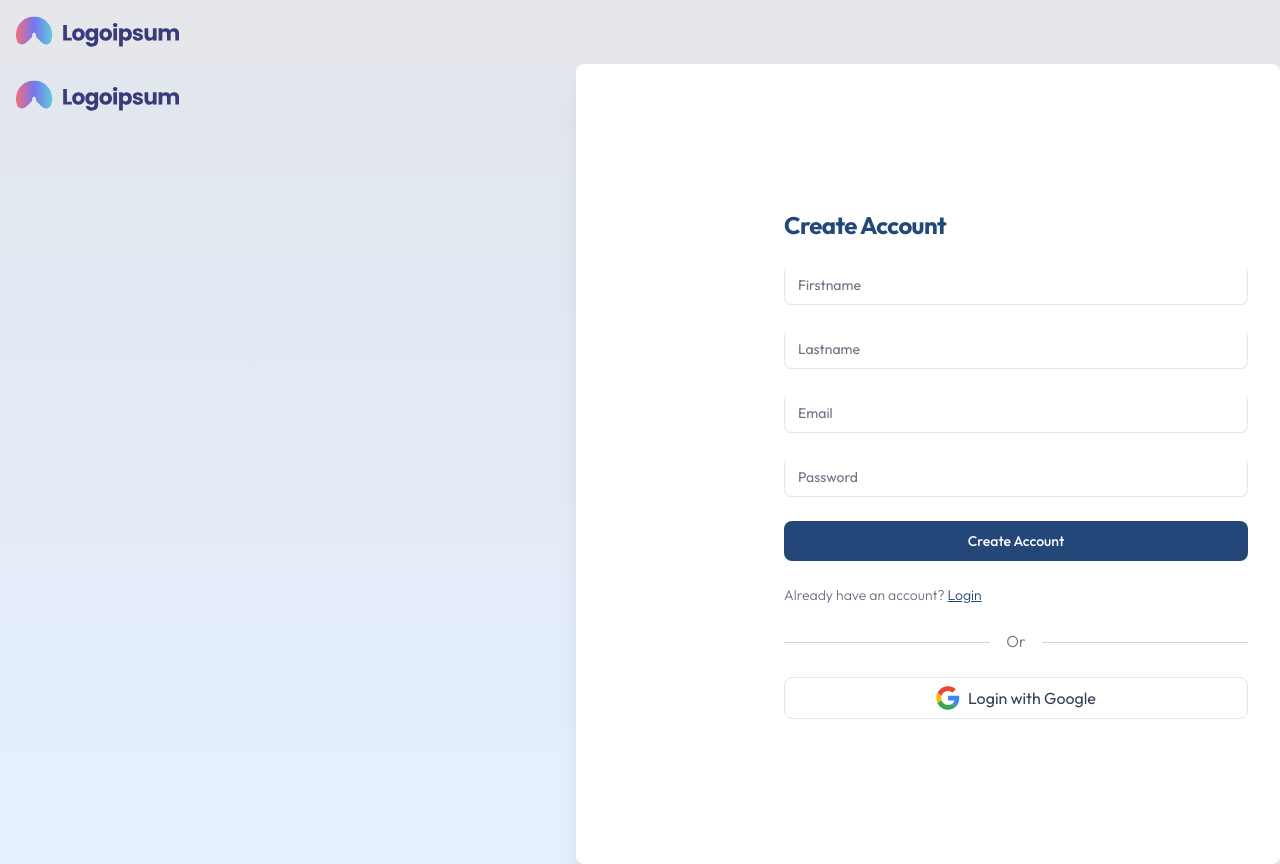
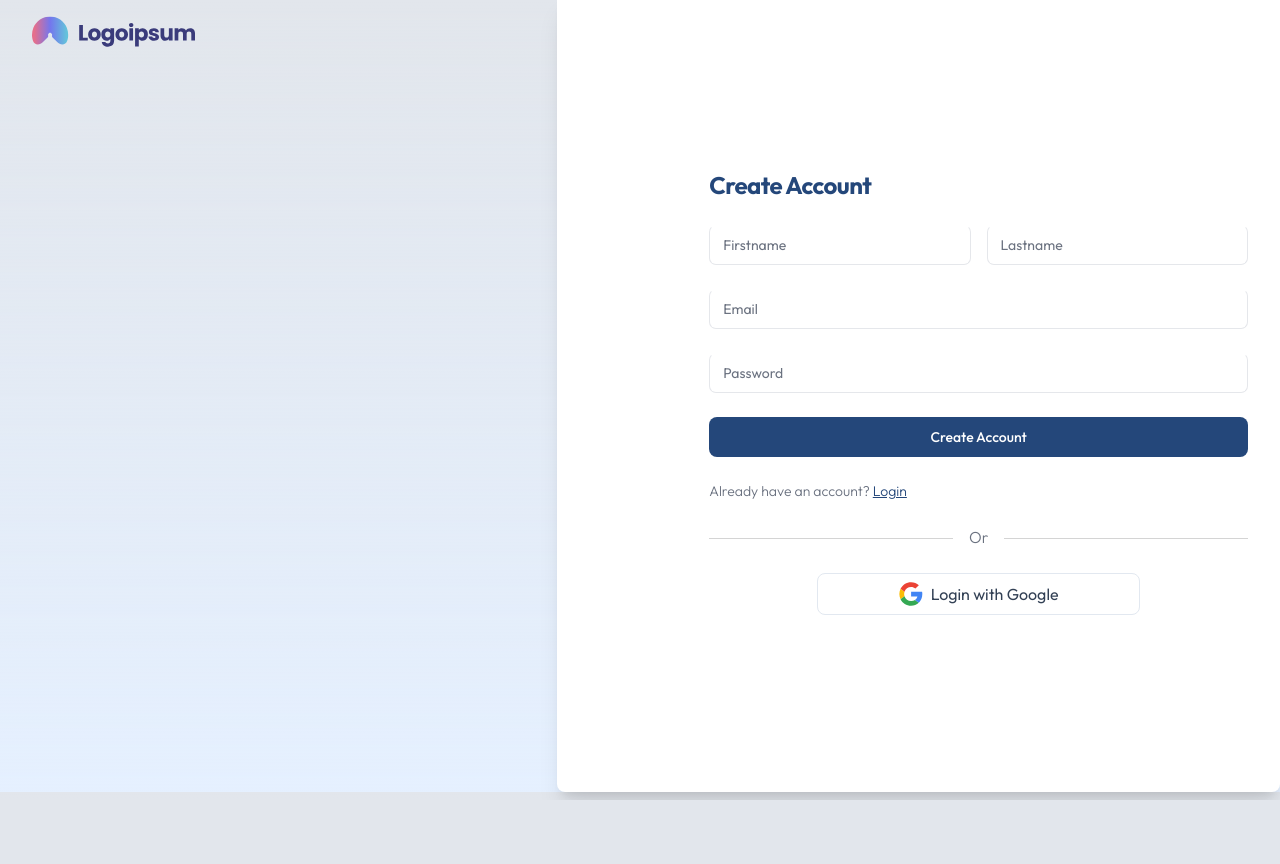
Before and after one commit to adrianbarnes/urgenttime, a Next.js app: page /auth/register in a window 1280 px wide. After the commit the page ends 800 px from the top, so only its background shows below. Built offline with nearby package versions, Linux system fonts and the light colour scheme.

Commit message:
Implement signup UI

```diff
--- a/src/app/auth/layout.tsx
+++ b/src/app/auth/layout.tsx
@@ -6,8 +6,9 @@ export default function AuthLayout({
   children: React.ReactNode
 }) {
   return (
-    <div className="container mx-auto">
-      <nav className="flex items-center justify-between p-4 bg-gray-200">
+    <div className="w-full">
+      <nav className="flex items-center justify-between mt-4">
+        <div className="ml-8">
           <div className="flex items-center">
 
             <a href="#">
@@ -18,13 +19,14 @@ export default function AuthLayout({
               />
             </a>
           </div>
+        </div>
         {/* <div className="flex items-center">
         <a>
           <img src="/avatar.png" alt="User Avatar" className="h-8 w-8 rounded-full" />
         </a>
     </div> */}
       </nav>
-      <div>{children}</div>
+      {children}
     </div>
   );
 }
--- a/src/app/auth/register/page.tsx
+++ b/src/app/auth/register/page.tsx
@@ -3,29 +3,16 @@ import Link from "next/link";
 
 export default function Page() {
   return (
-    <div className="flex">
-      <nav className="flex-auto w-32 justify-between p-4">
-        <div className="flex items-center">
-
-          <Link href="#">
-            <Image src="/logo.svg" alt="Urgenttime Logo"
-              className="h-8 mr-4"
-              width={163}
-              height={31}
-            />
-          </Link>
-        </div>
-      </nav>
-      <main className="flex-auto w-64 min-h-screen justify-end">
-        <div className="flex bg-white h-screen rounded-lg shadow-xl shadow-blue items-center w-full">
-          <div className="md:w-9/12 ml-auto bg-white md:mt-0 xl:p-0">
+    <main className="flex min-h-screen justify-end -mt-14 ml-10">
+        <div className="flex h-screen bg-white rounded-lg shadow-xl shadow-blue items-center md:w-7/12">
+          <div className="md:w-10/12 ml-auto md:mt-0 xl:p-0">
             <div className="p-6 mx-auto space-y-4 md:space-y-6 sm:p-8">
               <h1 className="text-xl mb-5 font-bold leading-tight tracking-tight text-gray-700 md:text-2xl text-dark-blue">
                 Create Account
               </h1>
               <form className="space-y-5 md:space-y-6" action="#">
-
-                <div className="w-full">
+                <div className="flex gap-4">
+                 <div className="w-full">
                   <div className="relative w-full min-w-[200px] h-10">
                     <input
                       className="peer w-full h-full bg-transparent text-blue-gray-700 font-sans font-normal outline outline-0 focus:outline-0 disabled:bg-blue-gray-50 disabled:border-0 transition-all placeholder-shown:border placeholder-shown:border-blue-gray-200 placeholder-shown:border-t-blue-gray-200 border focus:border-2 border-t-transparent focus:border-t-transparent text-sm px-3 py-2.5 rounded-[7px] border-blue-gray-200 focus:border-gray-900"
@@ -45,6 +32,8 @@ export default function Page() {
                       Lastname
                     </label>
                   </div>
+                </div>
+
                 </div>
 
                 <div className="w-full">
@@ -85,7 +74,7 @@ export default function Page() {
                   </p>
                 </div>
                 <div className="flex items-center justify-center">
-                  <button className="w-full px-4 py-2 border flex gap-2 items-center justify-center border-slate-200 rounded-lg text-slate-700 hover:border-slate-400 hover:text-slate-900 hover:shadow transition duration-150">
+                  <button className="w-3/5 px-4 py-2 border flex gap-2 items-center justify-center border-slate-200 rounded-lg text-slate-700 hover:border-slate-400 hover:text-slate-900 hover:shadow transition duration-150">
                     <Image className="w-6 h-6"
                       src="/google-logo.svg"
                       loading="lazy" alt="google logo"
@@ -99,7 +88,6 @@ export default function Page() {
             </div>
           </div>
         </div>
-      </main>
-    </div>
+    </main>
   );
 }
```
Lines whose indentation alone changed are shown as unchanged.
